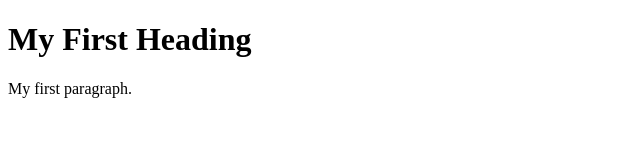
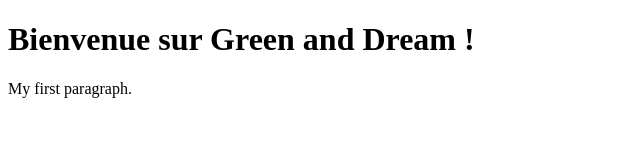
Before and after one commit to Lis2024-cyber/GreenAndDream, a plain HTML site: page index.html in a window 1280 px wide. Shown: the whole page, without its empty margins (0-640 px from the left). Drawn offline with Linux system fonts and the light colour scheme.

Commit message:
modification du heading de la page

```diff
--- a/index.html
+++ b/index.html
@@ -4,7 +4,7 @@
 <title>Page Title</title>
 </head>
 <body>
-<h1>My First Heading</h1>
+<h1>Bienvenue sur Green and Dream !</h1>
 <p>My first paragraph.</p>
 </body>
 </html>
```
